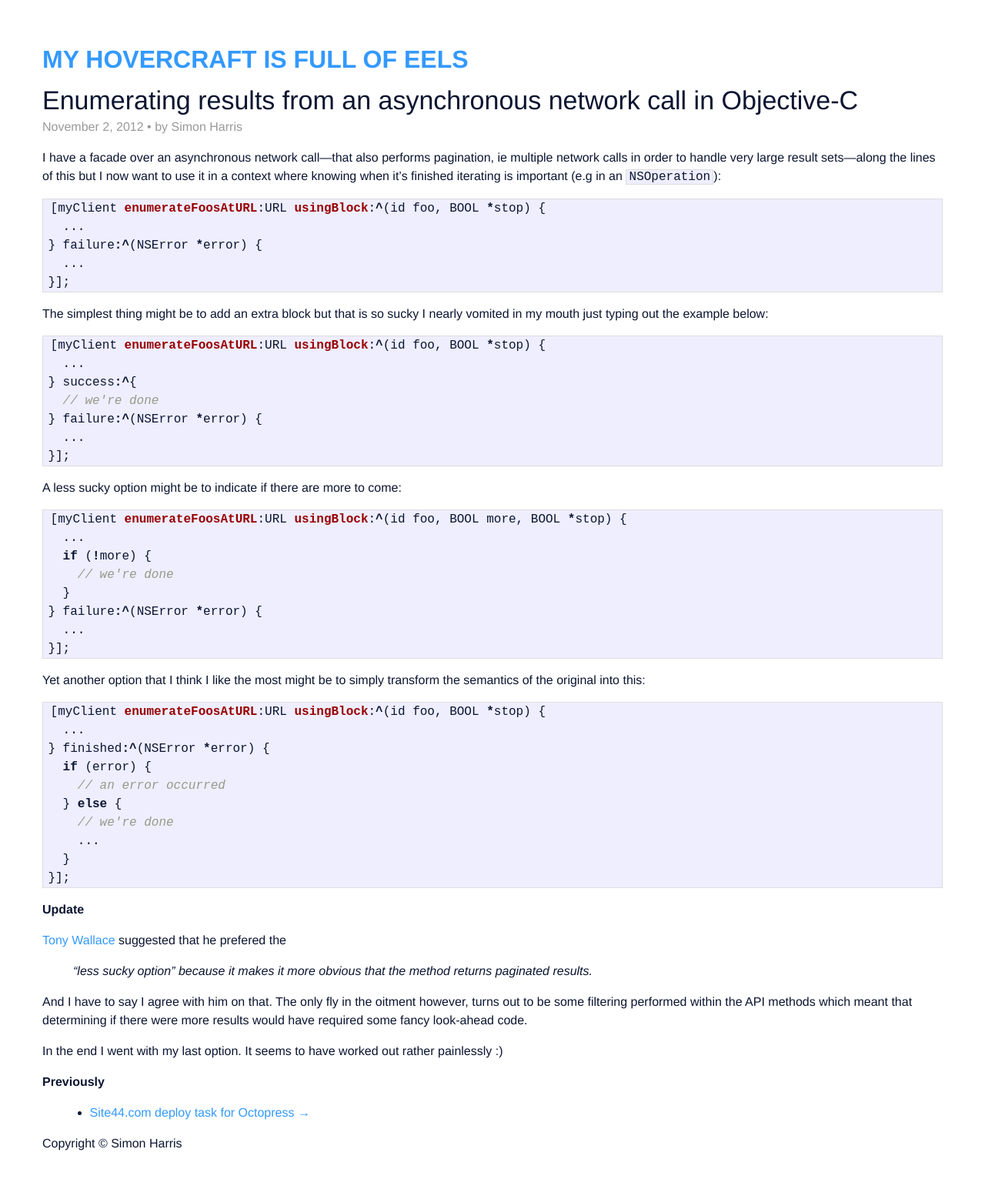
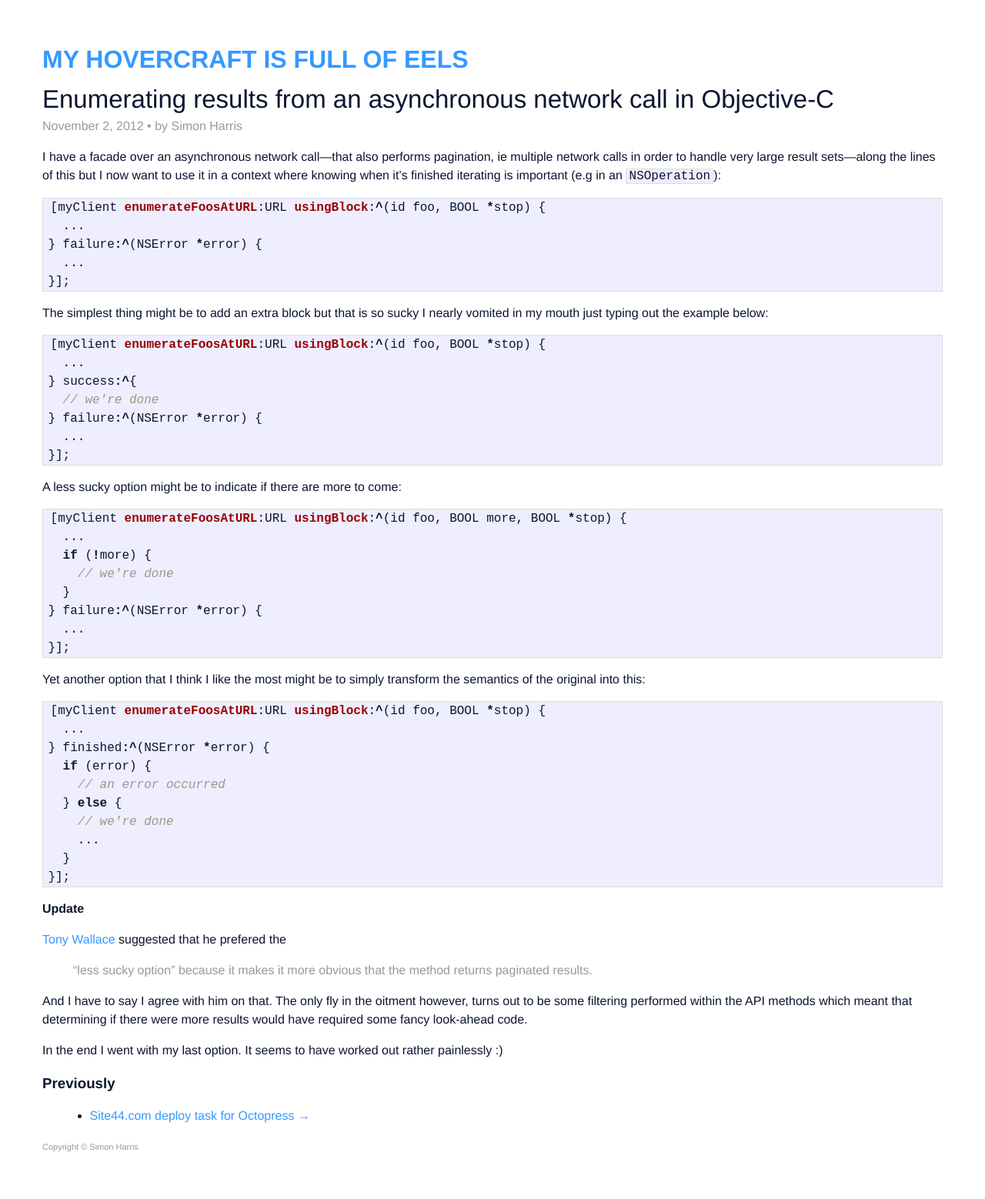
Before and after one commit to harukizaemon/harukizaemon.github.io, a Jekyll site: the page built from index.html, in a window 1280 px wide. Shown: the whole page at 77% size. Built offline with Jekyll 4.4.1, drawn with Linux system fonts in a browser that asks for light colours.

Commit message:
MOAR styling

```diff
--- a/_includes/post.html
+++ b/_includes/post.html
@@ -5,7 +5,11 @@
   </header>
   {{ content }}
   {% if post.previous.url %}
-  <p><strong>Previously</strong></p>
-  <ul><li><a href="{{ post.previous.url }}">{{ post.previous.title }} &rarr;</a></li></ul>
+  <section>
+    <header>
+      <h3>Previously</h3>
+    </header>
+    <ul><li><a href="{{ post.previous.url }}">{{ post.previous.title }} &rarr;</a></li></ul>
+  </section>
   {% endif %}
 </article>
--- a/_layouts/default.html
+++ b/_layouts/default.html
@@ -1,10 +1,12 @@
 <!DOCTYPE html>
 <html>
   <head>
-    <meta charset="utf-8">
+    <meta charset="UTF-8">
     <meta http-equiv="X-UA-Compatible" content="IE=edge,chrome=1">
+    <meta name="viewport" content="width=device-width">
     <title>{{ page.title }}</title>
-    <meta name="viewport" content="width=device-width">
+    <link href="/favicon.png" rel="icon">
+    <link href="/atom.xml" rel="alternate" title="My hovercraft is full of eels" type="application/atom+xml" />
     <link rel="canonical" href="{{ site.url }}/" />
     <link rel="stylesheet" href="/css/normalize.css">
     <link rel="stylesheet" href="/css/syntax.css">
@@ -16,7 +18,7 @@
     </header>
     {{ content }}
     <footer>
-      <p>Copyright &copy; Simon Harris</p>
+      <p class="copyright">Copyright &copy; Simon Harris</p>
     </footer>
   </body>
 </html>
--- a/css/main.css
+++ b/css/main.css
@@ -1,9 +1,3 @@
-/*****************************************************************************/
-/*
-/* Common
-/*
-/*****************************************************************************/
-
 html {
   font-family: 'Helvetica Neue', Helvetica, Arial, 'Lucida Grande', sans-serif;
   line-height: 1.5em;
@@ -24,38 +18,40 @@ a {
 }
 
 blockquote {
-  font-style: italic;
-}
-
-/*****************************************************************************/
-/*
-/* Posts
-/*
-/*****************************************************************************/
-
-.post header {
   color: #999999;
 }
 
-.post header a {
+body > footer {
+  font-size: 11px;
+}
+
+.copyright {
+  color: #999999;
+}
+
+.post > header {
+  color: #999999;
+}
+
+.post > header a {
   color: #0B1531;
 }
 
-.post header h2 {
-  font-size: 34px;
+.post > header h2 {
+  font-size: 33px;
   font-weight: normal;
   margin-bottom: 11px;
 }
 
-.post header p {
+.post > header p {
   margin-top: 0;
 }
 
 /* standard */
 .post pre {
-  border: 1px solid #ddd;
-  background-color: #eef;
-  padding: 0 .4em;
+  border: 1px solid #DDDDDD;
+  background-color: #EEEEFF;
+  padding: 0 0.4em;
 }
 
 .post ul, .post ol {
@@ -63,9 +59,9 @@ blockquote {
 }
 
 .post code {
-  border: 1px solid #ddd;
-  background-color: #eef;
-  padding: 0 .2em;
+  border: 1px solid #DDDDDD;
+  background-color: #EEEEFF;
+  padding: 0 0.2em;
 }
 
 .post pre code {
@@ -74,11 +70,20 @@ blockquote {
 
 /* terminal */
 .post pre.terminal {
-  border: 1px solid #000;
-  background-color: #333;
-  color: #FFF;
+  border: 1px solid #000000;
+  background-color: #333333;
+  color: #FFFFFF;
 }
 
 .post pre.terminal code {
-  background-color: #333;
+  background-color: #333333;
 }
+
+.post .footnotes ol {
+  padding-left: 0;
+}
+
+.post .footnotes li p {
+  margin-top: 6px;
+  margin-bottom: 6px;
+}
```
